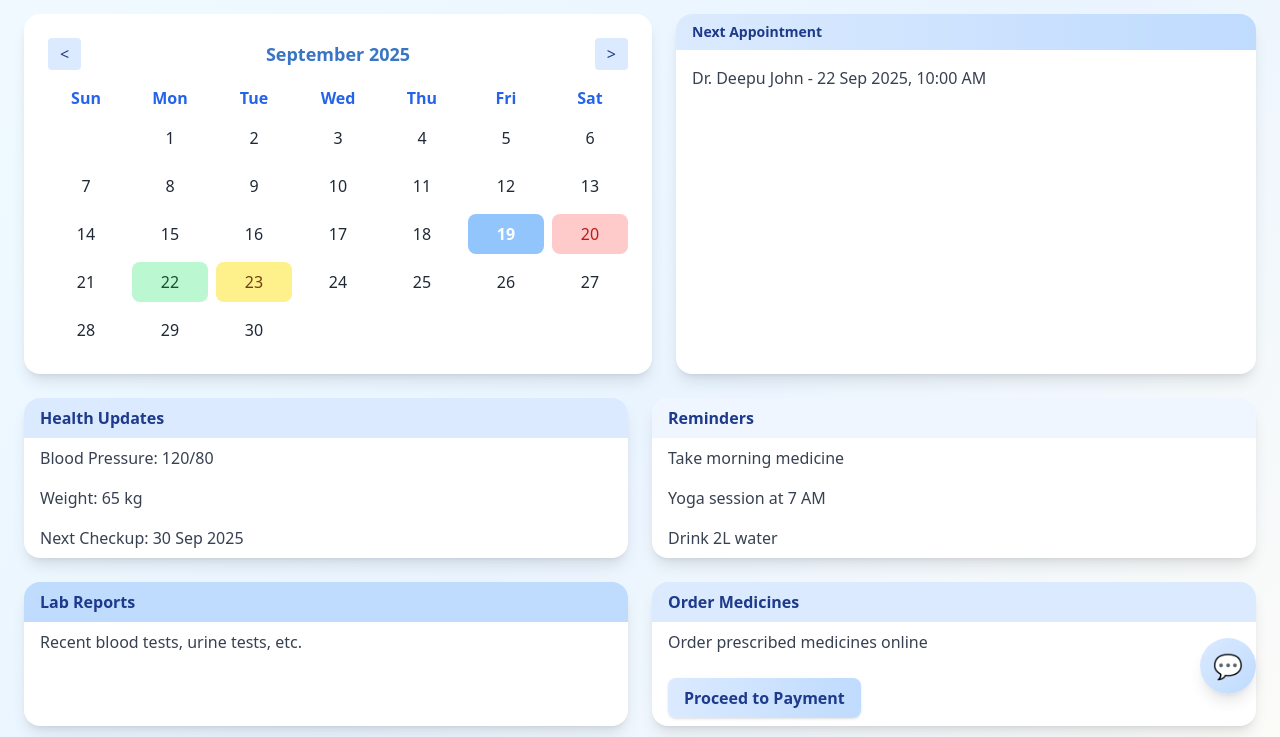
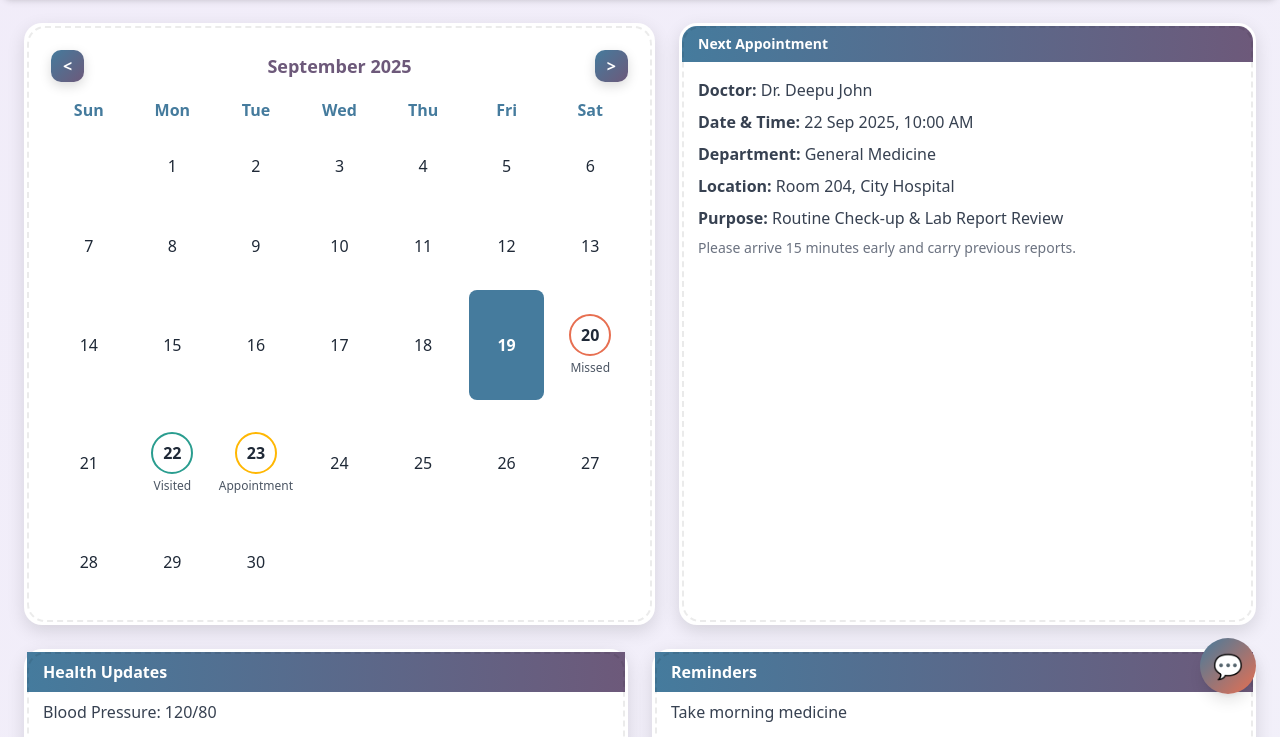
Before and after one commit to Gitika-dhingra/PrakritiPath, a plain HTML site: page Frontend/Userdashboard.html in a window 1280 px wide. Shown: the part 82-819 px from the top of the page. Drawn offline with nearby package versions, Linux system fonts and the light colour scheme.

Commit message:
Added userdashboard admindashboard

```diff
--- a/Frontend/Userdashboard.html
+++ b/Frontend/Userdashboard.html
@@ -6,42 +6,108 @@
 <title>PrakritiPath Dashboard</title>
 <script src="https://cdn.tailwindcss.com"></script>
 <style>
+/* Smooth Gradient Background */
 body {
-  background: linear-gradient(135deg, #f0faff 0%, #eaf4ff 50%, #fffdf7 100%);
+  background: linear-gradient(135deg, #e6edf6, #f1ecf9, #f4f8fb);
+  background-size: 600% 600%;
+  animation: softFlow 22s ease infinite;
 }
+@keyframes softFlow {
+  0% { background-position: 0% 50%; }
+  50% { background-position: 100% 50%; }
+  100% { background-position: 0% 50%; }
+}
+
+/* Greek-style Border Enhancement */
+.greek-border {
+  border: 3px solid transparent;
+  border-radius: 18px;
+  background: white; /* ✅ Same clean white for all boxes */
+  box-shadow: 0 6px 18px rgba(0,0,0,0.12);
+  position: relative;
+}
+.greek-border::before {
+  content: "";
+  position: absolute;
+  inset: 0; /* ✅ Prevent border overflow */
+  border: 2px dashed rgba(0,0,0,0.08);
+  border-radius: 18px;
+  pointer-events: none;
+}
+
+/* Card Hover Effect */
 .card-hover:hover {
-  transform: translateY(-5px);
-  box-shadow: 0 10px 25px rgba(0,0,0,0.1);
-  transition: all 0.3s ease-in-out;
+  transform: translateY(-6px) scale(1.01);
+  box-shadow: 0 12px 28px rgba(0,0,0,0.18);
+  transition: all 0.3s ease;
+}
+
+/* Circle Dates */
+.date-circle {
+  display: flex;
+  align-items: center;
+  justify-content: center;
+  width: 42px;
+  height: 42px;
+  border-radius: 50%;
+  font-weight: bold;
+  transition: transform 0.3s ease, background 0.3s ease;
+}
+.date-circle:hover {
+  transform: scale(1.1);
+  background: rgba(69,123,157,0.1);
+}
+
+/* Enhanced Buttons */
+.btn {
+  background: linear-gradient(135deg, #457b9d, #6d597a);
+  color: white;
+  font-weight: 600;
+  padding: 0.6rem 1.2rem;
+  border-radius: 10px;
+  box-shadow: 0 4px 12px rgba(0,0,0,0.15);
+  transition: all 0.3s ease;
+}
+.btn:hover {
+  background: linear-gradient(135deg, #6d597a, #e76f51);
+  transform: scale(1.05);
+  box-shadow: 0 6px 16px rgba(0,0,0,0.25);
 }
 </style>
 </head>
 <body class="min-h-screen font-sans">
 
 <!-- Navbar -->
-<header class="flex justify-between items-center bg-white shadow-md px-8 py-4 rounded-b-xl">
-  <h1 class="text-2xl font-bold text-[#3A75C4]">PrakritiPath</h1> <!-- Greek blue heading -->
-  <a href="registration/logout.html" class="bg-blue-100 hover:bg-blue-200 text-blue-900 px-5 py-2 rounded-lg font-medium transition">Logout</a>
+<header class="flex justify-between items-center bg-white shadow-md px-8 py-4 rounded-b-xl greek-border">
+  <h1 class="text-2xl font-bold text-[#457b9d]">PrakritiPath</h1>
+  <a href="registration/logout.html" class="btn">Logout</a>
 </header>
 
 <!-- Top Container -->
 <div class="flex flex-col md:flex-row gap-6 p-6">
 
   <!-- Calendar Panel -->
-  <div class="md:flex-1 bg-white rounded-2xl shadow-lg p-6">
+  <div class="md:flex-1 greek-border p-6 card-hover">
     <div class="flex justify-between items-center mb-4">
-      <button id="prevMonth" class="bg-blue-100 text-blue-900 px-3 py-1 rounded hover:bg-blue-200 transition">&lt;</button>
-      <h3 id="monthYear" class="text-[#3A75C4] font-semibold text-lg">September 2025</h3>
-      <button id="nextMonth" class="bg-blue-100 text-blue-900 px-3 py-1 rounded hover:bg-blue-200 transition">&gt;</button>
+      <button id="prevMonth" class="btn px-3 py-1">&lt;</button>
+      <h3 id="monthYear" class="text-[#6d597a] font-semibold text-lg">September 2025</h3>
+      <button id="nextMonth" class="btn px-3 py-1">&gt;</button>
     </div>
-    <div class="grid grid-cols-7 gap-2 text-center font-medium text-gray-600" id="calendar"></div>
+    <div class="grid grid-cols-7 gap-2 text-center font-medium text-gray-700" id="calendar"></div>
   </div>
 
   <!-- Next Appointment -->
   <div class="md:flex-1">
-    <div class="bg-white rounded-2xl shadow-lg overflow-hidden card-hover h-full">
-      <div class="bg-gradient-to-r from-blue-100 to-blue-200 text-blue-900 px-4 py-2 font-semibold text-sm">Next Appointment</div>
-      <p class="p-4 text-gray-700">Dr. Deepu John - 22 Sep 2025, 10:00 AM</p>
+    <div class="greek-border overflow-hidden card-hover h-full">
+      <div class="bg-gradient-to-r from-[#457b9d] to-[#6d597a] text-white px-4 py-2 font-semibold text-sm">Next Appointment</div>
+      <div class="p-4 text-gray-700 space-y-2">
+        <p><strong>Doctor:</strong> Dr. Deepu John</p>
+        <p><strong>Date & Time:</strong> 22 Sep 2025, 10:00 AM</p>
+        <p><strong>Department:</strong> General Medicine</p>
+        <p><strong>Location:</strong> Room 204, City Hospital</p>
+        <p><strong>Purpose:</strong> Routine Check-up & Lab Report Review</p>
+        <p class="text-sm text-gray-500">Please arrive 15 minutes early and carry previous reports.</p>
+      </div>
     </div>
   </div>
 </div>
@@ -50,7 +116,7 @@ body {
 <div class="grid grid-cols-1 md:grid-cols-2 gap-6 px-6 pb-6 items-stretch" id="backendGrid"></div>
 
 <!-- Chatbot Icon -->
-<a href="chatbot.html" class="fixed bottom-6 right-6 bg-gradient-to-br from-blue-100 to-blue-200 text-blue-900 w-14 h-14 rounded-full flex items-center justify-center text-2xl shadow-lg hover:scale-110 transition transform">💬</a>
+<a href="chatbot.html" class="fixed bottom-6 right-6 bg-gradient-to-br from-[#457b9d] to-[#e76f51] text-white w-14 h-14 rounded-full flex items-center justify-center text-2xl shadow-lg hover:scale-110 transition transform">💬</a>
 
 <script>
 // Calendar JS
@@ -60,6 +126,7 @@ let today = new Date();
 let currentMonth = today.getMonth();
 let currentYear = today.getFullYear();
 
+// Example data
 const appointments = [
   {date: new Date(2025,8,20), status:'missed'},
   {date: new Date(2025,8,22), status:'visited'},
@@ -71,7 +138,7 @@ function renderCalendar(month, year){
   const daysOfWeek = ['Sun','Mon','Tue','Wed','Thu','Fri','Sat'];
   daysOfWeek.forEach(d => {
     const div = document.createElement('div');
-    div.className = 'font-semibold text-blue-600';
+    div.className = 'font-semibold text-[#457b9d]';
     div.textContent = d;
     calendarEl.appendChild(div);
   });
@@ -83,16 +150,25 @@ function renderCalendar(month, year){
 
   for(let day=1;day<=daysInMonth;day++){
     const div=document.createElement('div');
-    div.textContent=day;
-    div.className='py-2 rounded-lg transition text-gray-800';
-    if(day===today.getDate() && month===today.getMonth() && year===today.getFullYear()) div.classList.add('bg-blue-300','text-white','font-bold');
+    div.className='relative py-6 rounded-lg transition text-gray-800 flex flex-col items-center justify-center';
+    div.innerHTML=`<span>${day}</span>`;
+
+    if(day===today.getDate() && month===today.getMonth() && year===today.getFullYear()){
+      div.classList.add('bg-[#457b9d]','text-white','font-bold','rounded-lg');
+    }
+
     appointments.forEach(app=>{
       if(app.date.getDate()===day && app.date.getMonth()===month && app.date.getFullYear()===year){
-        if(app.status==='visited') div.classList.add('bg-green-200','text-green-900');
-        if(app.status==='missed') div.classList.add('bg-red-200','text-red-700');
-        if(app.status==='upcoming') div.classList.add('bg-yellow-200','text-yellow-900');
+        let borderColor='', label='';
+        if(app.status==='visited'){ borderColor='border-[#2a9d8f]'; label='Visited'; }
+        if(app.status==='missed'){ borderColor='border-[#e76f51]'; label='Missed'; }
+        if(app.status==='upcoming'){ borderColor='border-[#ffb703]'; label='Appointment'; }
+
+        div.innerHTML=`<span class="date-circle border-2 ${borderColor}">${day}</span>
+        <span class="text-xs mt-1 text-gray-600">${label}</span>`;
       }
     });
+
     calendarEl.appendChild(div);
   }
 
@@ -112,22 +188,22 @@ renderCalendar(currentMonth,currentYear);
 
 // Backend items
 const backendItems=[
-  {title:'Health Updates',type:'bg-blue-100 text-blue-900',content:['Blood Pressure: 120/80','Weight: 65 kg','Next Checkup: 30 Sep 2025']},
-  {title:'Reminders',type:'bg-blue-50 text-blue-900',content:['Take morning medicine','Yoga session at 7 AM','Drink 2L water']},
-  {title:'Lab Reports',type:'bg-blue-200 text-blue-900',content:['Recent blood tests, urine tests, etc.']},
-  {title:'Order Medicines',type:'bg-blue-100 text-blue-900',content:[
+  {title:'Health Updates',content:['Blood Pressure: 120/80','Weight: 65 kg','Next Checkup: 30 Sep 2025']},
+  {title:'Reminders',content:['Take morning medicine','Yoga session at 7 AM','Drink 2L water']},
+  {title:'Lab Reports',content:['Recent blood tests, urine tests, etc.']},
+  {title:'Order Medicines',content:[
     'Order prescribed medicines online',
-    '<a href="paymentgateway.html" class="inline-block mt-2 bg-gradient-to-r from-blue-100 to-blue-200 text-blue-900 px-4 py-2 rounded-lg font-semibold shadow hover:scale-105 transition">Proceed to Payment</a>'
+    '<a href="paymentgateway.html" class="btn mt-2 inline-block">Proceed to Payment</a>'
   ]},
-  {title:'Nutrition Plan',type:'bg-blue-50 text-blue-900',content:['Breakfast: Oats','Lunch: Salad','Dinner: Soup']},
-  {title:'Messages',type:'bg-blue-200 text-blue-900',content:['Message from Dr. Deepu','Message from receptionist']}
+  {title:'Nutrition Plan',content:['Breakfast: Oats','Lunch: Salad','Dinner: Soup']},
+  {title:'Messages',content:['Message from Dr. Deepu','Message from receptionist']}
 ];
 
 const grid=document.getElementById('backendGrid');
 backendItems.forEach(item=>{
   const div=document.createElement('div');
-  div.className=`bg-white shadow-lg rounded-2xl overflow-hidden card-hover flex flex-col h-full`;
-  div.innerHTML=`<div class="${item.type} px-4 py-2 font-semibold">${item.title}</div>
+  div.className=`greek-border card-hover flex flex-col h-full`;
+  div.innerHTML=`<div class="bg-gradient-to-r from-[#457b9d] to-[#6d597a] text-white px-4 py-2 font-semibold">${item.title}</div>
   <div class="flex-1">${item.content.map(c=>`<p class="px-4 py-2 text-gray-700">${c}</p>`).join('')}</div>`;
   grid.appendChild(div);
 });
```
